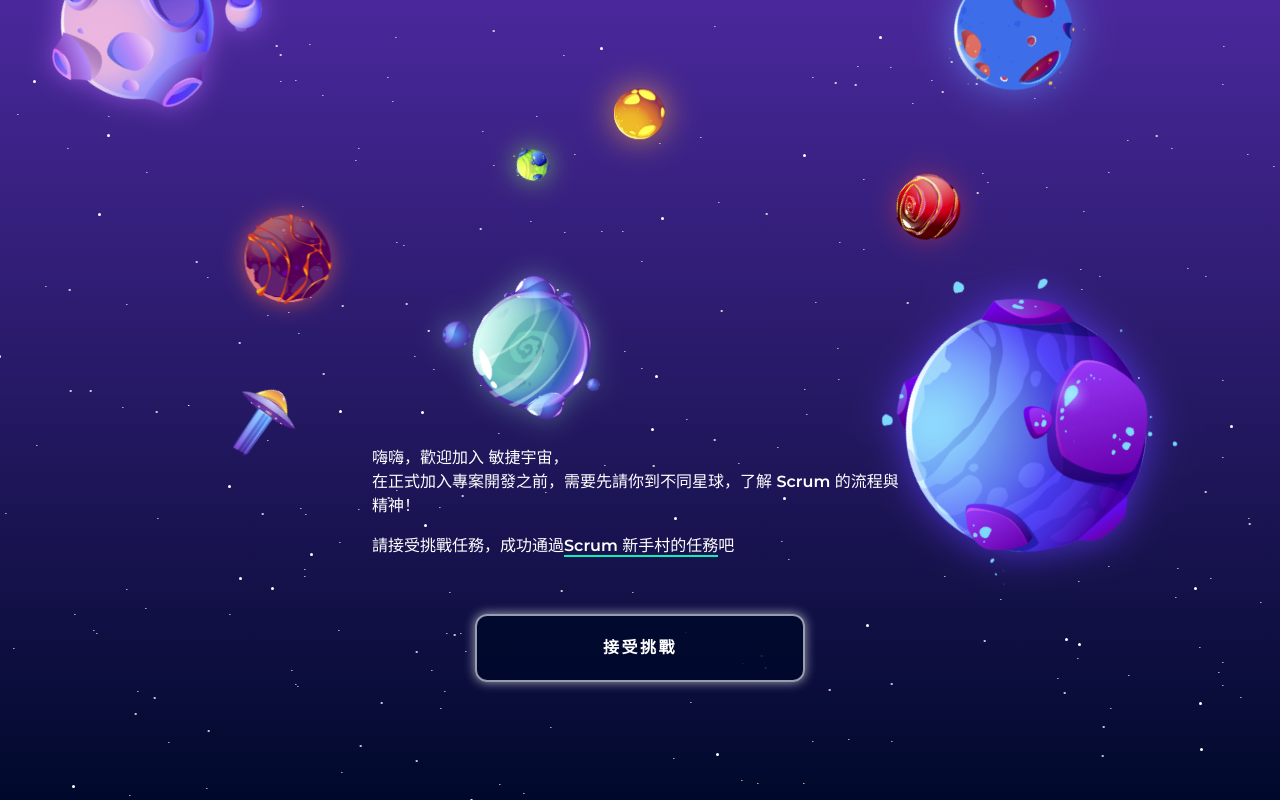
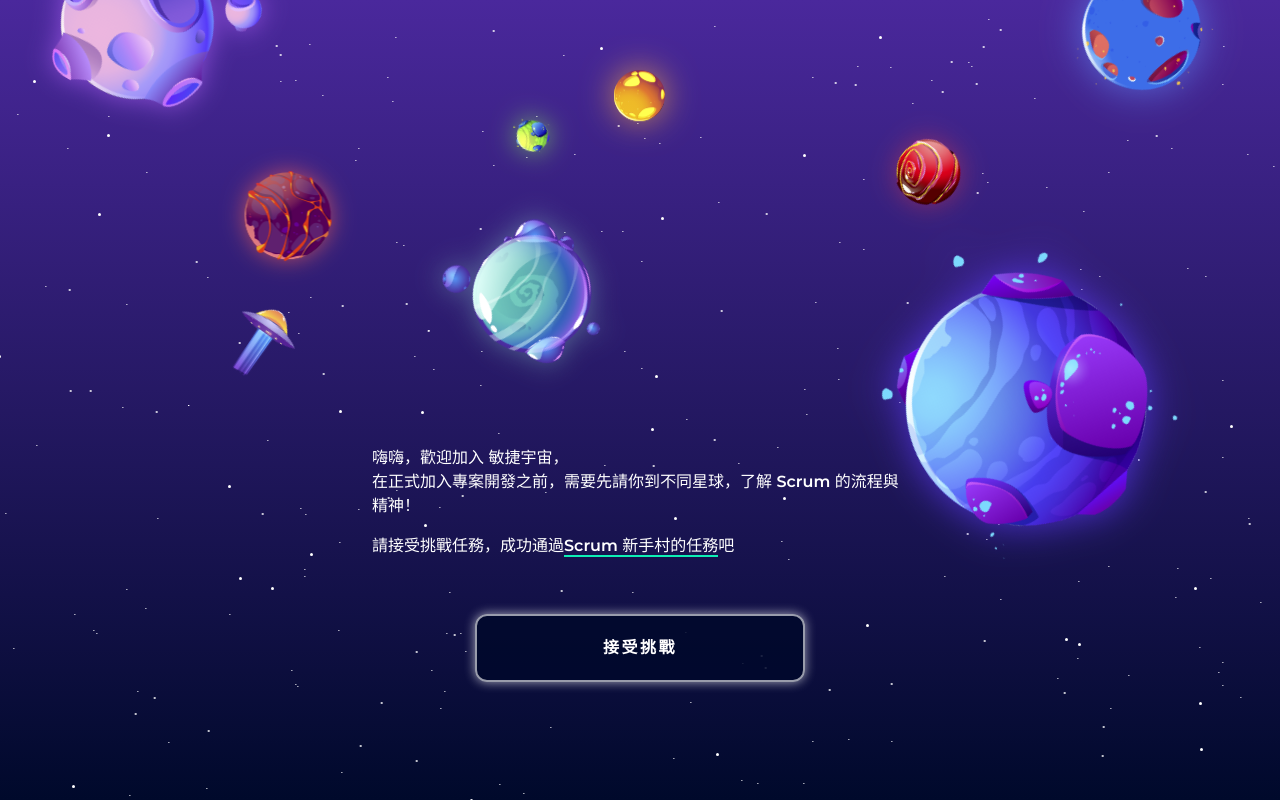
Before and after one commit to u9951064/scrum, a Vue app: page / in a window 1280 px wide. Built offline with nearby package versions, Linux system fonts and the light colour scheme.

Commit message:
feat: fix layout of planet

```diff
--- a/src/views/FinishView.vue
+++ b/src/views/FinishView.vue
@@ -168,6 +168,20 @@ const shareLink = () => {
   }
 }
 
+@media (min-width: 1440px) {
+  .content-region {
+    height: 80%;
+  }
+
+  .ufo {
+    width: 7vmin;
+  }
+  .plant {
+    bottom: 12vh;
+    width: 27vmin;
+  }
+}
+
 @keyframes up-down {
   from {
     transform: translateY(0vh);
--- a/src/views/StartView.vue
+++ b/src/views/StartView.vue
@@ -99,39 +99,39 @@ const typeInConfig = ref([
 }
 
 .plant1 {
-  width: 23vw;
-  top: 43vh;
+  width: 20vw;
+  top: 34.4vh;
   left: 25vw;
   animation-duration: 100s;
   filter: drop-shadow(0px 0px 0.8em #8dcfcb68);
 }
 
 .plant2 {
-  width: 9vw;
-  top: 22vh;
+  width: 8vw;
+  top: 17.6vh;
   left: 20vw;
   animation-duration: 50s;
   filter: drop-shadow(0px 0px 0.8em #92ff5b9b);
 }
 
 .plant3 {
-  width: 46vw;
-  top: -10vh;
+  width: 42vw;
+  top: -12vh;
   left: -10vw;
   animation-duration: 60s;
   filter: drop-shadow(0px 0px 0.8em #b766ff9a);
 }
 
 .plant4 {
-  width: 23vw;
-  top: 31vh;
+  width: 20vw;
+  top: 24.8vh;
   left: -5vw;
   animation-duration: 40s;
   filter: drop-shadow(0px 0px 0.7em #ff63559c);
 }
 
 .plant5 {
-  width: 35vw;
+  width: 31vw;
   top: -4vh;
   right: -13vw;
   animation-duration: 90s;
@@ -139,49 +139,137 @@ const typeInConfig = ref([
 }
 
 .plant6 {
-  width: 21vw;
-  top: 23vh;
+  width: 19vw;
+  top: 18.4vh;
   right: 12vw;
   animation-duration: 70s;
   filter: drop-shadow(0px 0px 0.8em #ff414166);
 }
 
 .plant7 {
-  width: 7vw;
-  top: 15vh;
+  width: 4vw;
+  top: 12vh;
   right: 36vw;
   animation-duration: 40s;
   filter: drop-shadow(0px 0px 1em #faa84ab6);
 }
 
 .plant8 {
-  width: 50vw;
-  bottom: 30vh;
+  width: 38vw;
+  top: 32vh;
   right: -10vw;
   animation-duration: 110s;
   filter: drop-shadow(0px 0px 1.2em #5c3af4c8);
 }
 
 .ufo {
-  width: 7.5vw;
+  width: 6vw;
   position: absolute;
-  top: 60vh;
+  top: 48vh;
   left: 4vh;
   animation: fly 6s linear;
   animation-iteration-count: infinite;
   animation-direction: alternate;
 }
 
+@media (min-width: 390px) {
+  .plant1 {
+    top: 43vh;
+  }
+
+  .plant2 {
+    top: 22vh;
+  }
+
+  .plant3 {
+    top: -10vh;
+  }
+
+  .plant4 {
+    top: 31vh;
+  }
+
+  .plant5 {
+    top: -4vh;
+  }
+
+  .plant6 {
+    top: 23vh;
+  }
+
+  .plant7 {
+    top: 15vh;
+  }
+
+  .plant8 {
+    top: 45vh;
+  }
+
+  .ufo {
+    top: 55vh;
+  }
+}
+
 @media (min-width: 768px) {
   .plant1 {
+    width: 18vw;
+    top: 40vh;
+  }
+
+  .plant2 {
+    width: 8vw;
+    top: 20vh;
+    left: 28vw;
+  }
+
+  .plant3 {
+    width: 32vw;
+    top: -12vh;
+  }
+
+  .plant4 {
+    width: 16vw;
+    top: 29vh;
+    left: -5vw;
+  }
+
+  .plant5 {
+    width: 28vw;
+    top: -6vh;
+  }
+
+  .plant6 {
+    width: 12vw;
+    top: 20vh;
+  }
+
+  .plant7 {
+    width: 5vw;
+    top: 12vh;
+  }
+
+  .plant8 {
+    width: 35vw;
+    top: 40vh;
+  }
+
+  .ufo {
+    width: 6vw;
+    top: 60vh;
+    left: 9vh;
+  }
+}
+
+@media (min-width: 1024px) {
+  .plant1 {
     width: 11vw;
-    top: 35vh;
+    top: 28vh;
     left: 36vw;
   }
   .plant2 {
     width: 3vw;
     left: 40vw;
-    top: 18vh;
+    top: 14.4vh;
   }
 
   .plant3 {
@@ -193,37 +281,37 @@ const typeInConfig = ref([
   .plant4 {
     width: 7vw;
     left: 19vw;
-    top: 27vh;
+    top: 21.6vh;
   }
 
   .plant5 {
     width: 11vw;
-    right: 15vw;
+    right: 5vw;
     top: -4vh;
   }
 
   .plant6 {
     width: 5vw;
     right: 25vw;
-    top: 22vh;
+    top: 17.6vh;
   }
 
   .plant7 {
     width: 4vw;
     right: 48vw;
-    top: 11vh;
+    top: 8.8vh;
   }
 
   .plant8 {
     width: 20vw;
     right: 10vw;
-    bottom: 30vh;
+    top: 30vh;
   }
 
   .ufo {
     width: 5vw;
     left: 17vw;
-    top: 50vh;
+    top: 40vh;
   }
 }
 
```
